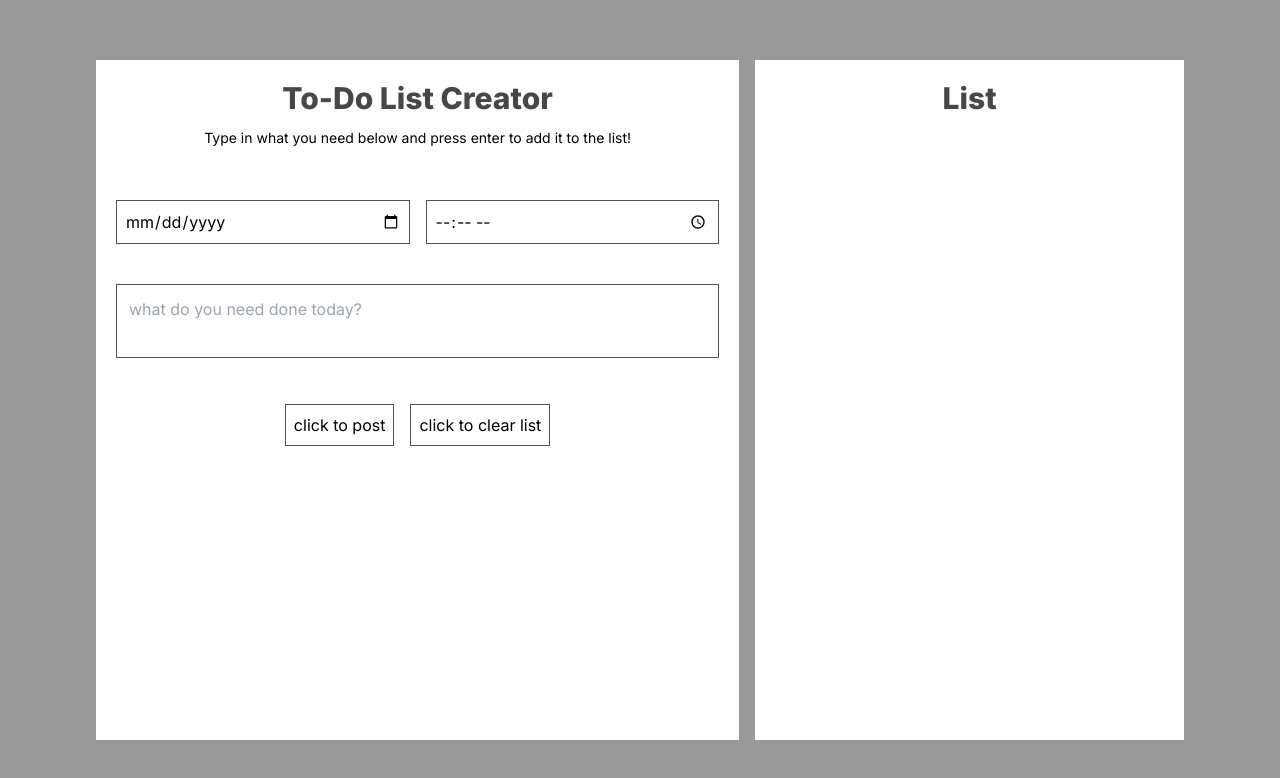
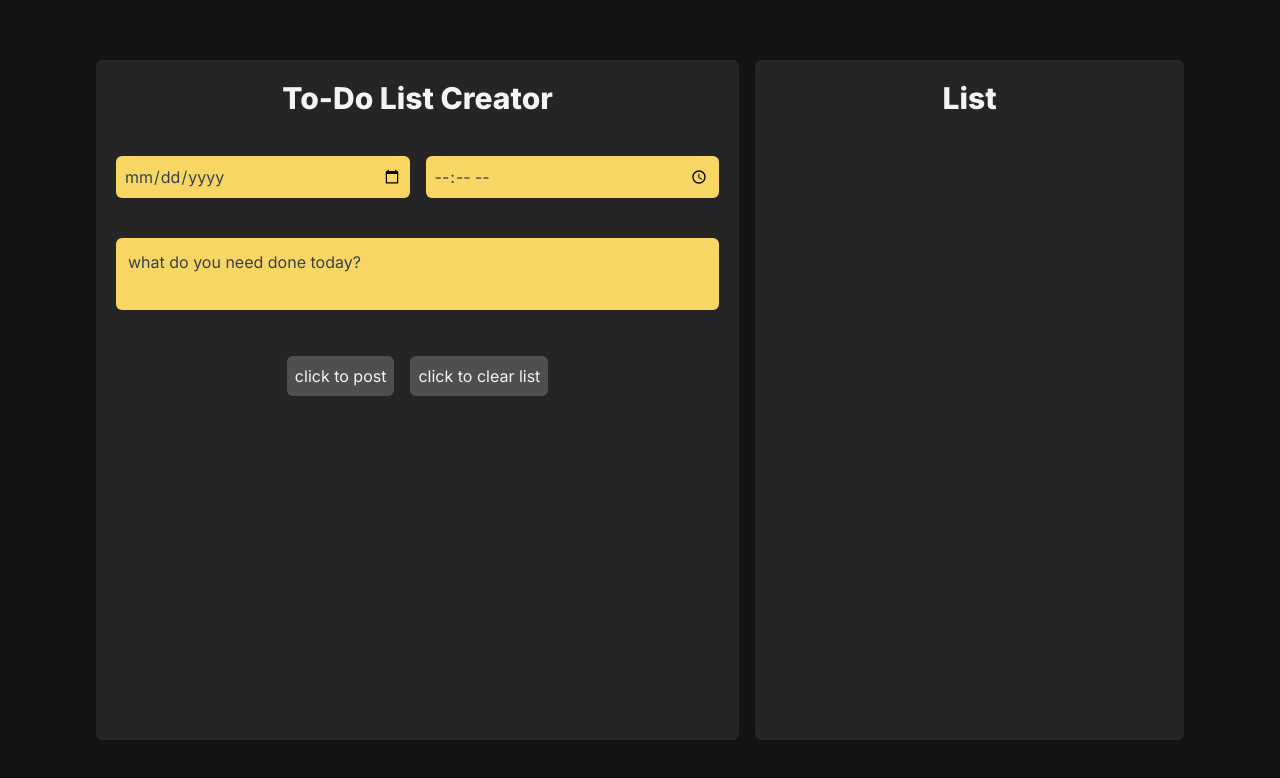
Before and after one commit to marjanmokhtari/to_do_list, a Next.js app: page / in a window 1280 px wide. Shown: the top 778 px of the page. Built offline with nearby package versions, Linux system fonts and the light colour scheme.

Commit message:
change style

```diff
--- a/src/app/globals.css
+++ b/src/app/globals.css
@@ -18,7 +18,7 @@
 
 body {
   /* color: rgb(var(--foreground-rgb)); */
-  background:#999;
+  background:#131313;
 }
 
 @layer utilities {
@@ -32,7 +32,7 @@ body {
 
 }
 .myscroll::-webkit-scrollbar-thumb{
-  background-color: gray;
+  background-color: rgb(89, 89, 89);
   border-style: 20px;
   padding-left: 5px;
 
--- a/src/app/page.tsx
+++ b/src/app/page.tsx
@@ -19,25 +19,33 @@ export default function page() {
     setTimes(updateTimes)
     setMydate(updateDate)
 
-    localStorage.setItem('task',JSON.stringify(updatetasks))
-    localStorage.setItem('dates',JSON.stringify(updateDate))
-    localStorage.setItem('times',JSON.stringify(updateTimes))
+    localStorage.setItem('task', JSON.stringify(updatetasks))
+    localStorage.setItem('dates', JSON.stringify(updateDate))
+    localStorage.setItem('times', JSON.stringify(updateTimes))
   }
 
-  function remove_task(index){
+  function remove_task(index) {
     const updatedTasks = task.filter((_, i) => i !== index);
     setTask(updatedTasks)
-    localStorage.setItem('task',JSON.stringify(updatedTasks));
+    localStorage.setItem('task', JSON.stringify(updatedTasks));
+  }
+
+  function ClearAll(){
+    setTask([])
+    setMydate([])
+    setTimes([])
+    localStorage.clear()
   }
 
 
+
   return (
-    <main className='w-full h-[100vh] flex justify-center items-center'>
-      <section className=' w-[85%] h-[85%]  flex  *:bg-white'>
-        <section className='w-[60%] me-2 *:overflow-hidden'>
-          <ToDo tackchnge={handel} ></ToDo>
+    <main className='w-full min-h-[100vh] flex justify-center items-center text-[#f2f4f5]'>
+      <section className=' w-[85%] h-[85%]  flex  *:bg-[#252525] flex-wrap md:flex-nowrap *:rounded-md '>
+        <section className=' w-full md:w-[60%] my-5 md:me-2 *:overflow-hidden'>
+          <ToDo tackchnge={handel} ClearAll={ClearAll}  ></ToDo>
         </section>
-        <section className='w-[40%] ms-2'>
+        <section className=' w-full md:w-[40%] my-5 md:ms-2'>
           <List task={task} dates={mydate} times={times} remove_task={remove_task}></List>
         </section>
       </section>
@@ -46,7 +54,7 @@ export default function page() {
 }
 
 
-function ToDo({ tackchnge }) {
+function ToDo({ tackchnge ,ClearAll}) {
   const [myval, setMyval] = useState('')
   const [mydate, setMydate] = useState('')
   const [mytime, setMytime] = useState('')
@@ -56,42 +64,45 @@ function ToDo({ tackchnge }) {
     const newDate = mydate
     const newTime = mytime
 
-    if(newTask===""){
+    if (newTask === "") {
       alert("Please enter a valid input");
-    }else{
+    } else {
       tackchnge(newTask, newDate, newTime);
       setMyval('')
-
+    }
   }
 
+  function Clearall(){
+    setMydate('')
+    setMytime('')
+    setMyval('')
+    ClearAll()
+  }
 
-  }
 
 
   return (
     <section className=' w-full p-5'>
       <section className=' flex justify-center'>
-        <h1 className=' text-3xl font-extrabold text-[#474747]'>To-Do List Creator</h1>
+        <h1 className=' text-3xl font-extrabold tex'>To-Do List Creator</h1>
       </section>
-      <section className='flex justify-center'>
-        <p className=' text-sm py-3'>Type in what you need below and press enter to add it to the list!</p>
-      </section>
-      <section className='flex *:w-1/2 *:border *:border-gray-600 *:outline-none *:py-2 *:px-2 py-10'>
+
+      <section className='flex *:w-1/2 *:rounded-md *:outline-none *:py-2 *:px-2 py-10 *:bg-[#f8d663] *:text-gray-700'>
         <input value={mydate} onChange={(e) => setMydate(e.target.value)} className='me-2' type="date" />
         <input value={mytime} onChange={(e) => setMytime(e.target.value)} className='ms-2' type="time" />
       </section>
       <section>
-        <textarea value={myval} onChange={(e) => setMyval(e.target.value)} placeholder='what do you need done today?' name="" id="" className=' w-full border border-gray-600 resize-none  p-3 outline-none focus:outline-2 focus:outline-offset-0 focus:outline-gray-600'></textarea>
+        <textarea value={myval} onChange={(e) => setMyval(e.target.value)} placeholder='what do you need done today?' name="" id="" className='bg-[#f8d663] text-gray-700 placeholder:text-gray-700 rounded-md w-full   resize-none  p-3 outline-none border-none'></textarea>
       </section>
-      <section className=' flex justify-center *:border *:border-gray-600 py-10 cursor-pointer '>
-        <span className='hover:bg-gray-600 hover:text-white me-2 p-2' onClick={Addpost}>click to post</span>
-        <span className='hover:bg-gray-600 hover:text-white ms-2 p-2'>click to clear list</span>
+      <section className=' flex justify-center *:bg-[#4f4f4f] *:rounded-md py-10 cursor-pointer '>
+        <span className='hover:bg-gray-500  me-2 p-2' onClick={Addpost}>click to post</span>
+        <span className='hover:bg-gray-500  ms-2 p-2 ' onClick={Clearall}>click to clear list</span>
       </section>
     </section>
   )
 }
 
-function List({ task, dates, times,remove_task }) {
+function List({ task, dates, times, remove_task }) {
 
 
 
@@ -99,21 +110,21 @@ function List({ task, dates, times,remove_task }) {
     <section className='w-full p-5 cursor-pointer  h-[85vh] overflow-hidden ' >
       <section className=' w-full h-full  overflow-y-scroll myscroll '>
         <section className='flex justify-center'>
-        <h2 className='text-3xl font-extrabold text-[#474747] '>List</h2>
+          <h2 className='text-3xl font-extrabold  '>List</h2>
         </section>
         <section className='flex w-full py-10  px-4   '>
           <section className=' w-full *:my-2'>
             {task.map((task, index) => (
               <>
-              <section key={index} className=' border border-gray-600 w-full rounded-md p-3 '>
+                <section key={index} className=' w-full rounded-md p-3 bg-[#f8d663] text-gray-700  '>
                   <div className=' flex justify-between '>
                     <h2 className=' text-xl font-semibold'>{task}</h2>
-                  <IoClose onClick={()=>remove_task(index)} className=' flex items-center text-xl '></IoClose>
+                    <IoClose onClick={() => remove_task(index)} className=' flex items-center text-xl '></IoClose>
 
                   </div>
                   <div className=' flex  '>
-                  <span className='me-2'>{dates[index]}</span>
-                  <span className='ms-2'>{times[index]}</span>
+                    <span className='me-2 text-gray-800 text-sm'>{dates[index]}</span>
+                    <span className='ms-2 text-gray-800 text-sm'>{times[index]}</span>
                   </div>
 
                 </section>
```
Lines whose indentation alone changed are shown as unchanged.
